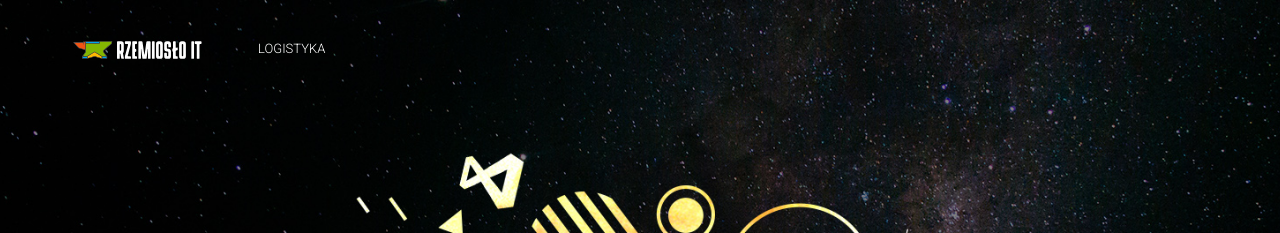
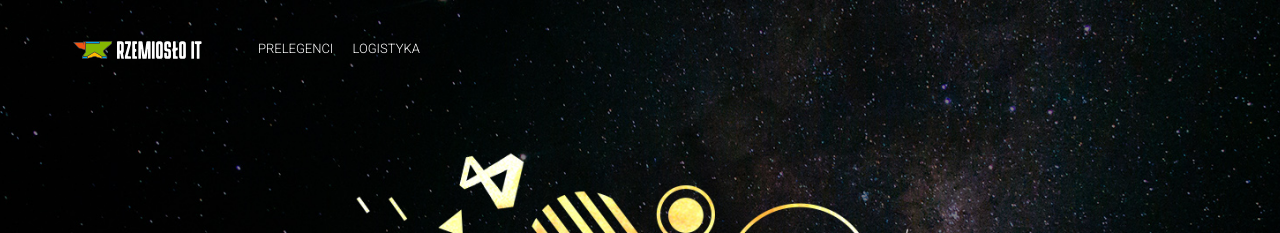
Before and after one commit to rzemioslo-it/rzemioslo-it.github.io, a Jekyll site: the page built from index.html, in a window 1280 px wide. Shown: the top 233 px of the page. Built offline with Jekyll 4.4.1, drawn with Linux system fonts in a browser that asks for light colours; nearby versions of some CDN libraries; comment, search, counter and statistics services are not loaded.

Commit message:
Show speakers page

```diff
--- a/_config.yml
+++ b/_config.yml
@@ -6,7 +6,7 @@ safe: false
 # Build Settings
 markdown: kramdown
 permalink: pretty
-exclude: ['/automation/', 'README.md', 'LICENSE.txt', 'CNAME', 'blog.html', 'hackathon.html', 'schedule.html', 'speakers.html', 'team.html', '_posts', 'cod.md']
+exclude: ['/automation/', 'README.md', 'LICENSE.txt', 'CNAME', 'blog.html', 'hackathon.html', 'schedule.html', 'team.html', '_posts', 'cod.md']
 
 # Site Settings
 title: "RZEmiosło.IT | Konferencja programistyczna w Rzeszowie"
@@ -40,7 +40,7 @@ socialImageSrcFacebook: "/img/seo/sharing-facebook.png"
 # Navigation
 navigationLinks:
 # - {permalink: "/schedule/", text: "Rozkład"}
-# - {permalink: "/speakers/", text: "Prelegenci"}
+ - {permalink: "/speakers/", text: "Prelegenci"}
 # - {permalink: "/team/", text: "Zespół"}
  - {permalink: "/logistics/", text: "Logistyka"}
 #bottomNavigationLinks:
@@ -185,7 +185,7 @@ blogCommentsEnabled: true
 discusShortName: "rzemiosloit"
 
 # Speakers List Block
-showSessions: true
+showSessions: false
 
 # Team Block
 teamBlockTitle: "About us"
--- a/_data/speakers.yml
+++ b/_data/speakers.yml
@@ -47,7 +47,7 @@ piękne w swej prostocie pomysły jak REST i NoSQL, by potem porzucić je by
 zgłębić tajniki „system thinking” i zachwycić się siłą jaką niesie z sobą
 „metafora” i odkryć, że rządzą nami te same prawa „natury”.
 Niepokorny wyznawca kościoła JVM, badacz bytecode'u i JIT oraz wszelkiej maści
-parserów, interpeterów i kompilatorów.
+parserów, interpreterów i kompilatorów.
 Od czasu do czasu można usłyszeć moje niskiej jakości żarty na temat
 architektury na konferencjach w Polsce. W chwilach trener w http://symentis.pl
 i autor bloga na http://geekyprimitives.wordpress.com/ oraz samozwańczy dyktator
@@ -80,7 +80,7 @@ Wierzy, że to co robi zmienia świat i pomaga innym."
   surname: "Stapp"
   title: ""
   bio: "Programista, inżynier, rzemieślnik, projektant i rowerzysta. Korzysta z każdej technologii, która prowadzi do celu. Wierzy w ludzi, a nie w papiery. Jest wyznawcą DevOps i wszelkiej automatyzacji.
-Jak przystało na człowieka inteligentnego, prowadzi bloga – o tyle wyjątkowego, że regularnie pojawiają się tam nowe teksty: http://stapp.space/
+Jak przystało na człowieka inteligentnego, prowadzi bloga – o tyle wyjątkowego, że regularnie pojawiają się tam nowe teksty: http://stapp.space/.
 Do niedawna Ekspert IT w mBanku. Obecnie współtworzy nowy fintech – FinAi, w którym pracuje nad zamianą rzeczy skomplikowanych na proste. A to czasem bywa trudne."
   thumbnailUrl: ps.jpg
   rockstar: true
--- a/_includes/speakers-list-2.html
+++ b/_includes/speakers-list-2.html
@@ -37,7 +37,6 @@
             </div>
             {% endfor %}
         </div>
-        <a href="{{ site.c4pUrl }}" class="bottom-section-link btn btn-primary waves-effect waves-button waves-light waves-float" target="_blank">Become a speaker</a>
     </div>
 </section>
 <!-- End Speakers List 2 -->
--- a/_includes/speakers-modals.html
+++ b/_includes/speakers-modals.html
@@ -44,7 +44,10 @@
 								</div>
 								<div class="col-md-10 col-sm-10 details">
 									<p class="name">{{ speaker.name }} {{ speaker.surname }}
-										<span class="position">{{ speaker.title }}, {{ speaker.company }}</span>
+										<span class="position">{{ speaker.title
+                                            }}{% if speaker.company != null &&
+                                            speaker.title != null %}, {% endif
+                                            %}{{ speaker.company }}</span>
 									</p>
 									{% if speaker.ribbon != null %}
 									<div class="modal-ribbon-wrapper">
--- a/speakers.html
+++ b/speakers.html
@@ -1,7 +1,8 @@
 ---
 layout: default
-title: Speakers
+title: Prelegenci
 permalink: /speakers/
+image: speakers.jpg
 modal: all
 ---
 
```
Also changed, not shown: 1 other file.
